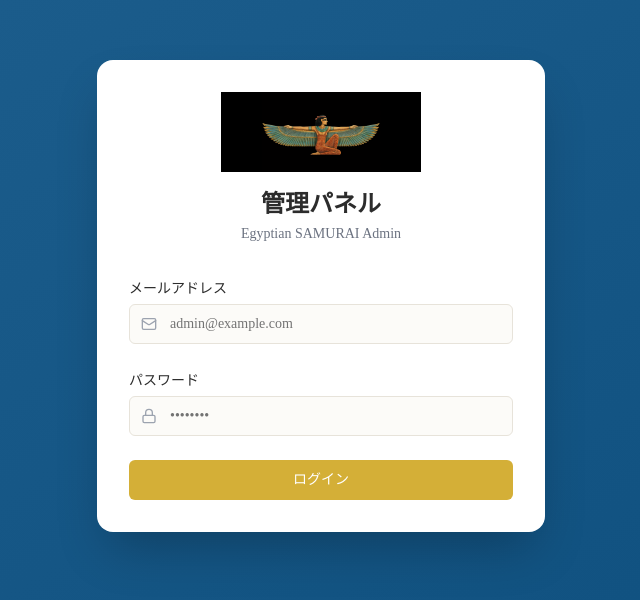
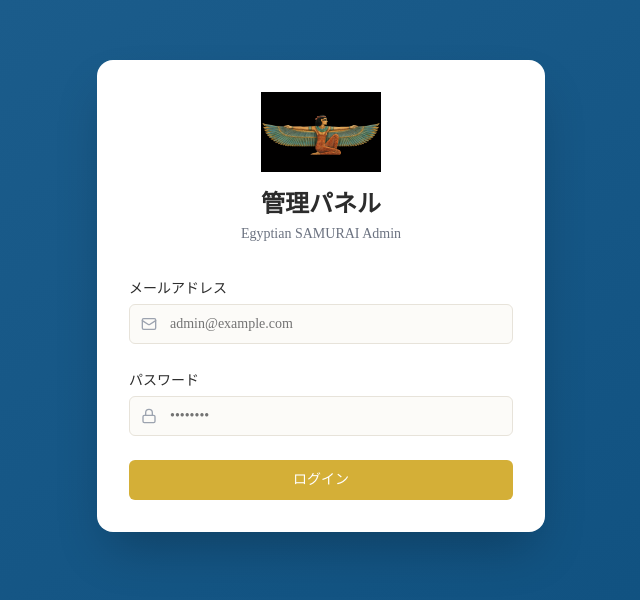
Before and after one commit to ahmedmuhammed22101997-creator/Egyptian-Samurai, a Next.js app: page /admin/login in a window 1280 px wide. Shown: the part 104-704 px from the top of the page, without its empty margins (319-959 px from the left). Built offline with nearby package versions, Linux system fonts and the light colour scheme.

Commit message:
Remove black background from logo, make it bigger

```diff
--- a/src/components/Logo.tsx
+++ b/src/components/Logo.tsx
@@ -9,7 +9,7 @@ interface LogoProps {
 export default function Logo({ size = 40, className = '', priority = false }: LogoProps) {
   return (
     <div
-      className={`relative overflow-hidden bg-black ${className}`}
+      className={`relative ${className}`}
       style={{ width: size * 2.5, height: size }}
     >
       <Image
--- a/src/components/SplashScreen.tsx
+++ b/src/components/SplashScreen.tsx
@@ -34,8 +34,8 @@ export default function SplashScreen() {
         fading ? 'opacity-0' : 'opacity-100'
       }`}
     >
-      <div className="relative w-64 h-32 sm:w-80 sm:h-40 overflow-hidden bg-black animate-pulse-slow">
-        <Image src="/logo.png" alt="Egyptian SAMURAI" fill sizes="320px" className="object-contain" priority />
+      <div className="relative w-96 h-48 sm:w-[500px] sm:h-60 animate-pulse-slow">
+        <Image src="/logo.png" alt="Egyptian SAMURAI" fill sizes="500px" className="object-contain" priority />
       </div>
       <div className="mt-8 w-40 h-1 bg-[#E8D5B7] rounded-full overflow-hidden">
         <div className="h-full w-1/3 bg-[#D4AF37] rounded-full animate-loader-slide" />
```
